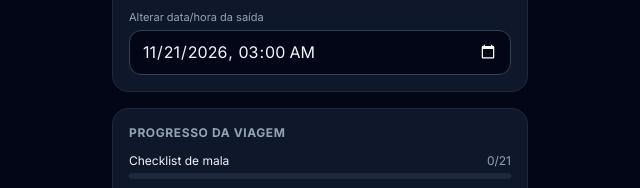
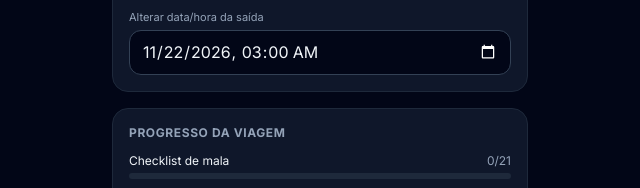
Before and after one commit to alisson9386/viagem-rj, a plain HTML site: page index.html in a window 1280 px wide. Shown: the part 222-410 px from the top of the page, 320-960 px from the left. Drawn offline with nearby package versions, Linux system fonts and the light colour scheme.

Commit message:
Atualizar o index.html

```diff
--- a/index.html
+++ b/index.html
@@ -162,7 +162,7 @@ input[type=checkbox]{width:20px;height:20px;accent-color:#10b981;flex:none}
 <script>
 const K='cabofrio_v2';
 const D={
-  dep:'2026-11-21T03:00',
+  dep:'2026-11-22T03:00',
   stops:{},
   days:{},
   items:{},
```
